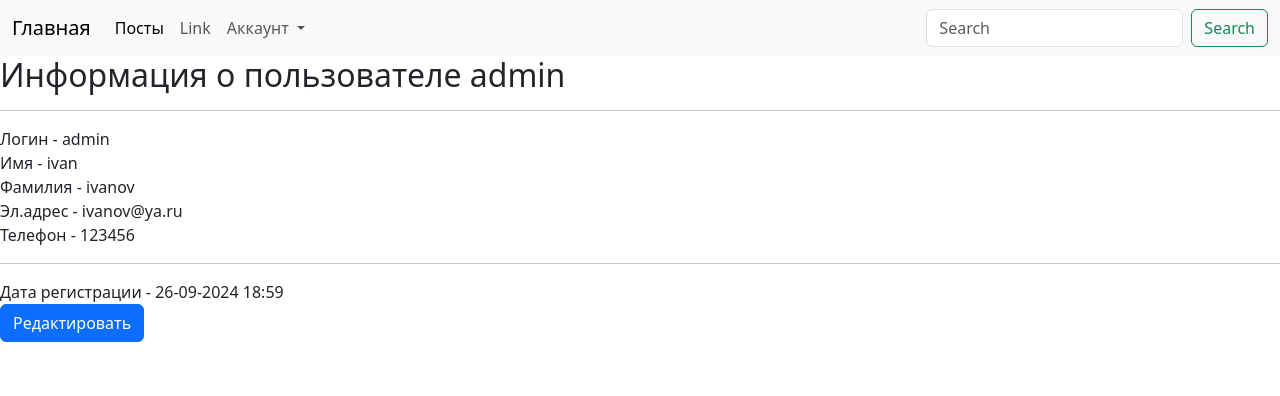
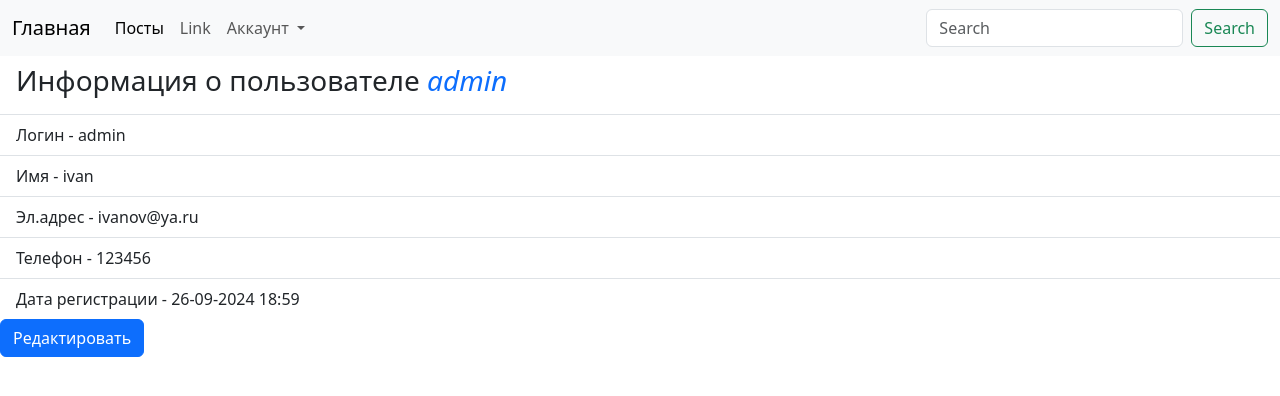
Before and after one commit to IceMan-001/Django-Billboard, a Django app: page /users/detail/1 in a window 1280 px wide. Shown: the top 396 px of the page. Run offline with Django 5.2, Linux system fonts and the light colour scheme; a user stored in the database is signed in; data comes from the database, SQL or seed files in the repository; both versions use the stored data as it was after the commit.

Commit message:
корректоривка файла prosile.html

```diff
--- a/my_billboard/users/templates/users/profile.html
+++ b/my_billboard/users/templates/users/profile.html
@@ -2,15 +2,24 @@
 
 {% block content %}
 
-<h2>Информация о пользователе {{ user.username }}</h2>
-<hr>
-<div>Логин - {{ user.username }}</div>
-<div>Имя - {{ user.first_name }}</div>
-<div>Фамилия - {{ user.last_name }}</div>
-<div>Эл.адрес - {{ user.email }}</div>
-<div>Телефон - {{ user.phone }}</div>
-<hr>
-<div>Дата регистрации - {{ user.date_joined|date:'d-m-Y H:i'}}</div>
+<!--<h2>Информация о пользователе {{ user.username }}</h2>-->
+<!--<hr>-->
+<!--<div>Логин - {{ user.username }}</div>-->
+<!--<div>Имя - {{ user.first_name }}</div>-->
+<!--<div>Фамилия - {{ user.last_name }}</div>-->
+<!--<div>Эл.адрес - {{ user.email }}</div>-->
+<!--<div>Телефон - {{ user.phone }}</div>-->
+<!--<hr>-->
+<!--<div>Дата регистрации - {{ user.date_joined|date:'d-m-Y H:i'}}</div>-->
+
+<ul class="list-group list-group-flush">
+  <li class="list-group-item"><h3>Информация о пользователе <i class="text-primary">{{ user.username }}</i></h3></li>
+  <li class="list-group-item">Логин - {{ user.username }}</li>
+  <li class="list-group-item">Имя - {{ user.first_name }}</li>
+  <li class="list-group-item">Эл.адрес - {{ user.email }}</li>
+  <li class="list-group-item">Телефон - {{ user.phone }}</li>
+  <li class="list-group-item">Дата регистрации - {{ user.date_joined|date:'d-m-Y H:i'}}</li>
+</ul>
 
 <a href="{% url 'users:user_edit' pk=user.id%}" class="btn btn-primary">Редактировать</a>
 
```
Also changed, not shown: my_billboard/db.sqlite3.
